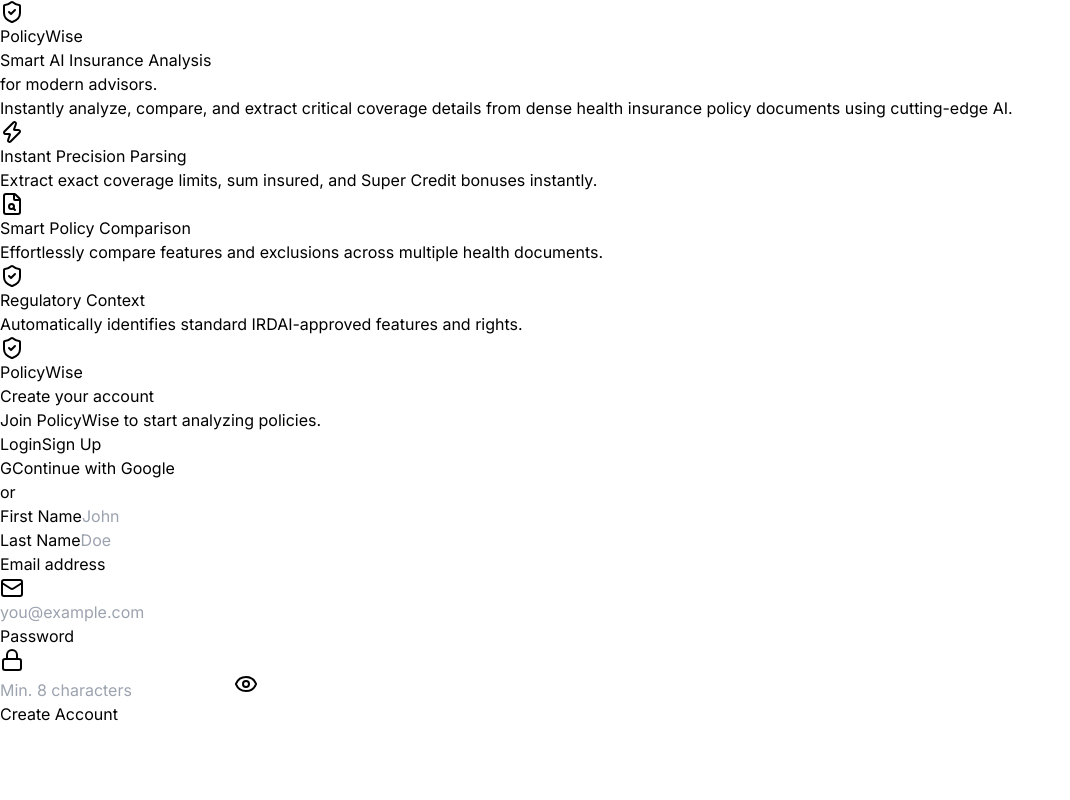
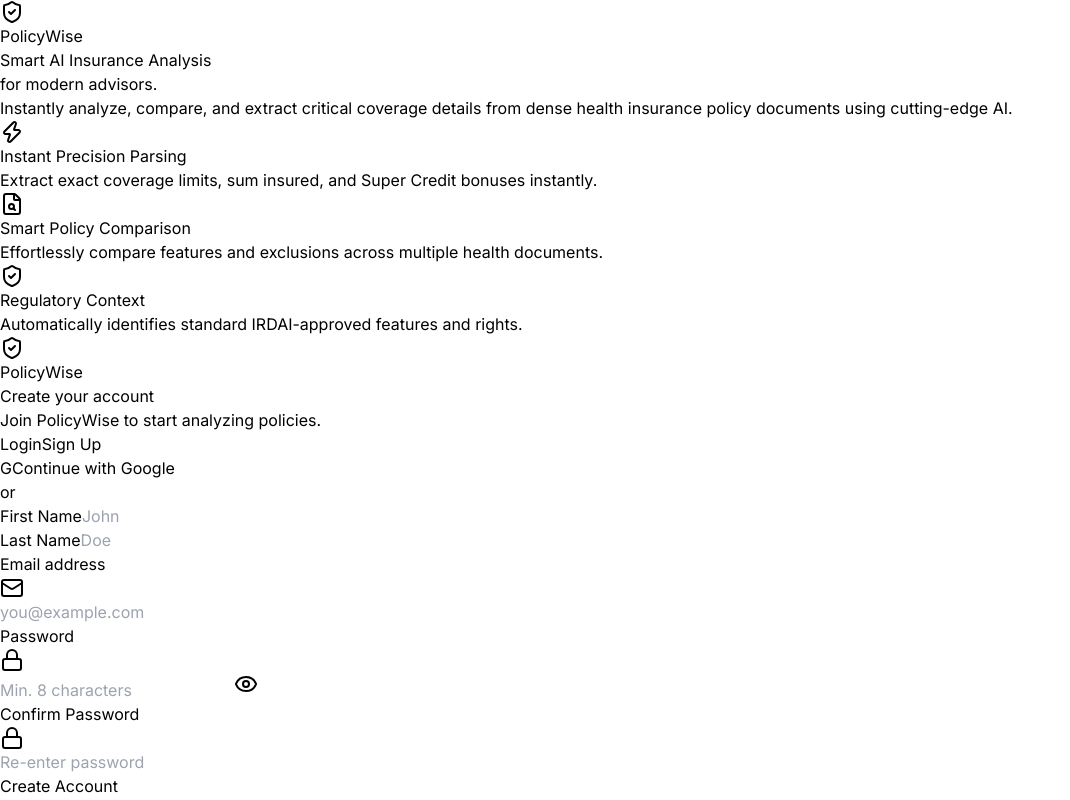
Before and after one commit to TheWabiSabi/Policywise-v2, a React (Vite) app in the folder frontend/: page /login in a window 1280 px wide. Both pictures are taken after a click on the button "Sign Up". Shown: the whole page, without its empty margins (0-1070 px from the left). Built offline with nearby package versions, Linux system fonts and the light colour scheme; no server answers.

Commit message:
confirm password

```diff
--- a/frontend/src/components/Auth.jsx
+++ b/frontend/src/components/Auth.jsx
@@ -53,6 +53,7 @@ export default function Auth({ onAuthSuccess }) {
     // shared fields
     const [email, setEmail] = useState('');
     const [password, setPassword] = useState('');
+    const [confirmPassword, setConfirmPassword] = useState('');
     const [showPassword, setShowPassword] = useState(false);
 
     // signup fields
@@ -127,6 +128,7 @@ export default function Auth({ onAuthSuccess }) {
     // reset when switching views
     const switchView = (next) => {
         setPassword('');
+        setConfirmPassword('');
         setShowPassword(false);
         setEmailError('');
         setView(next);
@@ -176,6 +178,8 @@ export default function Auth({ onAuthSuccess }) {
     const handleSignUp = async (e) => {
         e.preventDefault();
         if (emailError) { toast.error('Please fix the email error first.'); return; }
+        if (password.length < 8) { toast.error('Password must be at least 8 characters.'); return; }
+        if (password !== confirmPassword) { toast.error('Passwords do not match.'); return; }
         setLoading(true);
         try {
             await auth.signUp({
@@ -471,10 +475,26 @@ export default function Auth({ onAuthSuccess }) {
                                     </div>
                                 </div>
 
+                                {/* Confirm Password */}
+                                <div>
+                                    <label className="block text-sm font-medium text-slate-700 mb-1">Confirm Password</label>
+                                    <div className="relative group">
+                                        <InputIcon icon={Lock} />
+                                        <input
+                                            type={showPassword ? 'text' : 'password'} required value={confirmPassword}
+                                            onChange={(e) => setConfirmPassword(e.target.value)} placeholder="Re-enter password"
+                                            className={inputCls(confirmPassword && password !== confirmPassword)}
+                                        />
+                                    </div>
+                                    {confirmPassword && password !== confirmPassword && (
+                                        <p className="text-xs text-rose-600 mt-1.5 font-medium">Passwords do not match.</p>
+                                    )}
+                                </div>
+
                                 <div className="pt-2">
                                     <SubmitButton
                                         loading={loading} label="Create Account" loadingLabel="Creating Account..."
-                                        disabled={!email.trim() || !!emailError || !firstName.trim() || !lastName.trim() || password.length < 8}
+                                        disabled={!email.trim() || !!emailError || !firstName.trim() || !lastName.trim() || password.length < 8 || password !== confirmPassword}
                                     />
                                 </div>
                             </form>
```
Also changed, not shown: 1 other file (tests, documents, lock files or other folders).
